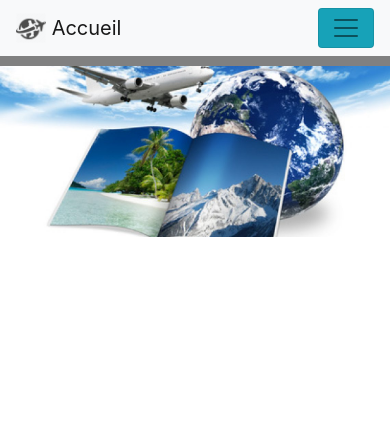
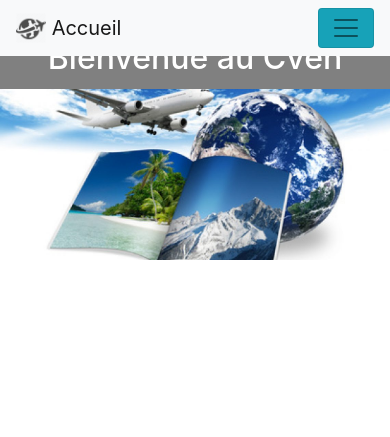
Before and after one commit to Jeremy-VALADE/ccven, a CodeIgniter app: page /database/index.php/Adherent in a window 390 px wide. Shown: the top 437 px of the page. Run offline with CodeIgniter, Linux system fonts and the light colour scheme.

Commit message:
Juste à commenter le code .2

```diff
--- a/application/views/adherent/accueil.php
+++ b/application/views/adherent/accueil.php
@@ -1,3 +1,3 @@
-<h2>Bienvenue au Cvven</h2>
+<h2>Bienvenue au Cven</h2>
 
 <img class="imgAccueil" style="display: block; margin-right: auto; margin-left: auto;" src="<?php echo base_url(); ?>images/presentation.jpg">
--- a/css/style.css
+++ b/css/style.css
@@ -2,6 +2,7 @@ body
 {
     margin-bottom: 8%;
     margin-top: 4%;
+    font-size: 20px;
 }
 
 footer {
@@ -30,4 +31,8 @@ h2
         margin-bottom: auto;
         margin-right: auto;
     }
+    h2
+    {
+        margin-top: 10%;
+    }
 }
```
